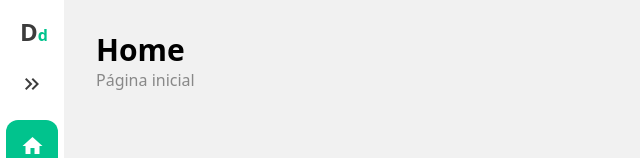
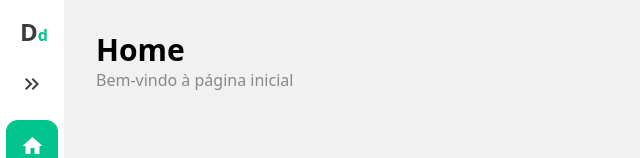
Before and after one commit to davidfreitas-dev/portfolio, a Vue app in the folder admin/: page /home in a window 1280 px wide. Shown: the top 158 px of the page, without its empty margins (0-640 px from the left). Built offline with nearby package versions, Linux system fonts and the light colour scheme; sample sign-in values are in the browser's storage.

Commit message:
fix deploy file

```diff
--- a/admin/src/pages/Home.vue
+++ b/admin/src/pages/Home.vue
@@ -8,7 +8,7 @@ import MainContainer from '../components/shared/MainContainer.vue';
       Home
     </h1>
     <p class="text-secondary">
-      Página inicial
+      Bem-vindo à página inicial
     </p>
   </MainContainer>
 </template>
```
